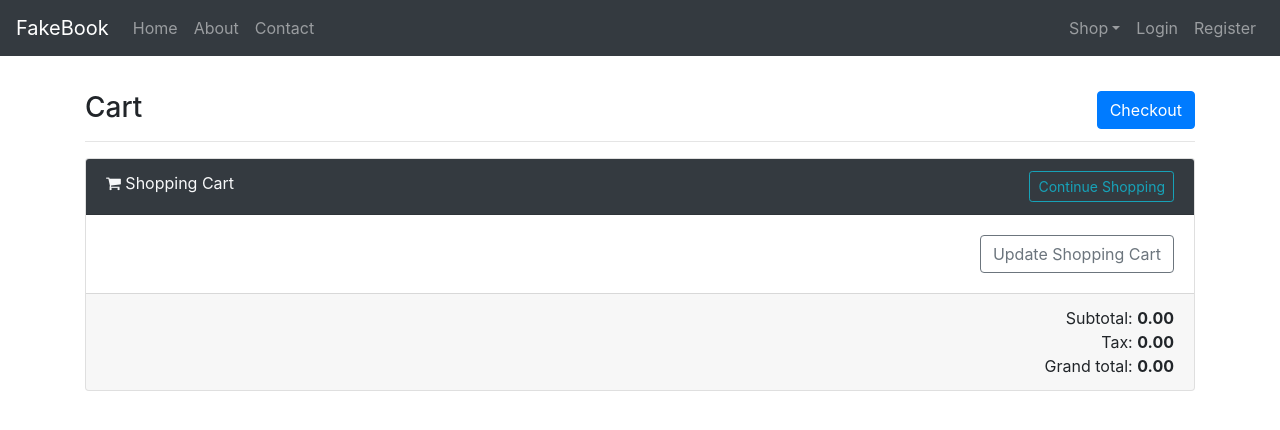
After one commit to Jay8991/fakebook, a Flask app: page /shop/cart in a window 1280 px wide. The commit adds this page. Shown: the top 430 px of the page. Run offline with Flask 2, Linux system fonts and the light colour scheme; data that the repository does not hold is empty; parts of the project's set-up code (start-up, migrations or seed data) failed here and were passed over; some libraries are stand-ins or nearby versions.

Commit message:
added cart

```diff
--- /dev/null
+++ b/app/blueprints/shop/__init__.py
@@ -0,0 +1,5 @@
+from flask import Blueprint
+
+bp = Blueprint('shop', __name__, url_prefix="/shop")
+
+from . import routes, models
--- /dev/null
+++ b/app/blueprints/shop/routes.py
@@ -0,0 +1,78 @@
+from stripe.api_resources import line_item, product
+from werkzeug.utils import redirect
+from .import bp as shop
+from flask import render_template, redirect, url_for, flash, current_app as app
+from .models import Product, Cart
+import stripe
+from flask_login import current_user
+from app import db
+
+@shop.route('/')
+def index():
+    stripe.api_key = app.config.get('STRIPE_TEST_SK')
+    # print(stripe.api_key)
+    context = {
+        'products' : stripe.Product.list()
+    }
+    return render_template('shop/index.html', **context)
+
+@shop.route('/product/add/<id>')
+def add_product(id):
+    print(id)
+    cart_item = Cart.query.filter_by(product_key=str(id)).filter_by(user_id=current_user.get_id()).first()
+    if cart_item:
+        cart_item.quantity += 1
+        db.session.commit()
+        flash('Product added successfully', 'success')
+        return redirect(url_for('shop.index'))
+    cart_item = Cart(product_key=id, user_id=current_user.get_id(), quantity=1)
+    db.session.add(cart_item)
+    db.session.commit()
+
+@shop.route('/cart')
+def cart():
+    stripe.api_key = app.config.get('STRIPE_TEST_SK')
+    cart_items = []
+    for i in Cart.query.filter_by(user_id=current_user.get_id()).all():
+        stripe_product = stripe.Product.retrieve(i.product_key)
+        product_dict = {
+            'product' : stripe_product,
+            'price' : float(stripe.Price.retrieve(stripe_product['metadata']['price_id'])['unit_amount']) / 100,
+            'quantity' : i.quantity
+        }
+        cart_items.append(product_dict)
+    context = {
+        'cart' : cart_items
+    }
+    return render_template('shop/cart.html', **context)
+
+@shop.route('/checkout', methods=['POST'])
+def create_checkout_session():
+    stripe.api_key = app.config.get('STRIPE_TEST_SK')
+    items = [
+        # {
+        #     # Provide the exact Price ID (e.g. pr_1234) of the product you want to sell
+        #     'price': 'price_1K26mIIGBbvkCxLnFjv7dhfy',
+        #     'quantity': 2,
+        # }
+    ]
+
+    for i in Cart.query.filter_by(user_id=current_user.get_id()).all():
+        stripe_product = stripe.Product.retrieve(i.product_key)
+        product_dict = {
+            'price' : stripe.Price.retrieve(stripe_product['metadata']['price_id']),
+            'quantity' : i.quantity
+        }
+        items.append(product_dict)
+
+    try:
+        checkout_session = stripe.checkout.Session.create(
+            line_items=items,
+            mode='payment',
+            success_url='http://localhost:5000/',
+            cancel_url='http://localhost:5000/'
+
+        )
+    except Exception as error:
+        return str(error)
+    return redirect(checkout_session.url, code=303)
--- a/app/templates/layout.html
+++ b/app/templates/layout.html
@@ -5,6 +5,8 @@
     <!-- Required meta tags -->
     <meta charset="utf-8">
     <meta name="viewport" content="width=device-width, initial-scale=1, shrink-to-fit=no">
+
+    <link rel="stylesheet" href="https://cdnjs.cloudflare.com/ajax/libs/font-awesome/4.7.0/css/font-awesome.min.css">
 
     <!-- Bootstrap CSS -->
     <link rel="stylesheet" href="https://stackpath.bootstrapcdn.com/bootstrap/4.3.1/css/bootstrap.min.css" integrity="sha384-ggOyR0iXCbMQv3Xipma34MD+dH/1fQ784/j6cY/iJTQUOhcWr7x9JvoRxT2MZw1T" crossorigin="anonymous">
@@ -50,5 +52,6 @@
     <script src="https://cdnjs.cloudflare.com/ajax/libs/popper.js/1.14.7/umd/popper.min.js" integrity="sha384-UO2eT0CpHqdSJQ6hJty5KVphtPhzWj9WO1clHTMGa3JDZwrnQq4sF86dIHNDz0W1" crossorigin="anonymous"></script>
     <script src="https://stackpath.bootstrapcdn.com/bootstrap/4.3.1/js/bootstrap.min.js" integrity="sha384-JjSmVgyd0p3pXB1rRibZUAYoIIy6OrQ6VrjIEaFf/nJGzIxFDsf4x0xIM+B07jRM" crossorigin="anonymous"></script>
     {{ moment.include_moment() }}
+    <script src="https://js.stripe.com/v3/"></script>
   </body>
 </html>
--- a/app/templates/partials/navigation.html
+++ b/app/templates/partials/navigation.html
@@ -17,6 +17,15 @@
         </li>
     </ul>
     <ul class="navbar-nav ml-auto">
+
+        <li class="nav-item dropdown">
+            <a class="nav-link dropdown-toggle" href="#" id="dropdownId" data-toggle="dropdown" aria-haspopup="true" aria-expanded="false">Shop</a>
+            <div class="dropdown-menu" aria-labelledby="dropdownId">
+                <a class="dropdown-item" href="{{ url_for('shop.index') }}">Products</a>
+                <a class="dropdown-item" href="{{ url_for('shop.cart') }}">Cart</a>
+            </div>
+        </li>
+
         {% if not current_user.is_authenticated %}
         <li class="nav-item">
             <a class="nav-link" href="{{ url_for('auth.login') }}">Login</a>
--- /dev/null
+++ b/app/templates/shop/cart.html
@@ -0,0 +1,90 @@
+{% extends 'layout.html' %}
+
+{% block content %}
+
+    <div>
+        <h3>
+            Cart
+            <span class="float-right">
+                <form action="{{ url_for('shop.create_checkout_session') }}" method="post">
+                    <input id="checkout-button" type="submit" class="btn btn-primary" value="Checkout">
+                </form>
+            </span>
+        </h3>
+        <hr>
+
+        <div class="card shopping-cart">
+            <div class="card-header bg-dark text-light">
+                <i class="fa fa-shopping-cart" aria-hidden="true"></i>
+                Shopping Cart
+                <a href="{{ url_for('shop.index') }}" class="btn btn-outline-info btn-sm pull-right">Continue Shopping</a>
+                <div class="clearfix"></div>
+            </div>
+            <div class="card-body">
+
+                {% for p in cart %}
+                    <!-- PRODUCT -->
+                    <div class="row">
+                        <div class="col-12 col-sm-12 col-md-2 text-center">
+                            <img class="img-responsive" src="{{ p.product.images[0] }}" alt="{{ p.product.name }}" height="80">
+                        </div>
+                        <div class="col-12 text-sm-center col-sm-12 text-md-left col-md-6">
+                            <h4 class="product-name"><strong>{{ p.product.name }}</strong></h4>
+                            <h4>
+                                <small></small>
+                            </h4>
+                        </div>
+                        <div class="col-12 col-sm-12 text-sm-center col-md-4 text-md-right row">
+                            <div class="col-3 col-sm-3 col-md-6 text-md-right" style="padding-top: 5px">
+                                <h6><strong>${{ p.price }} <span class="text-muted">x</span></strong></h6>
+                            </div>
+                            <div class="col-4 col-sm-4 col-md-4">
+                                <div class="quantity">
+                                    <input type="number" step="1" max="99" min="1" value="{{ p.quantity }}" title="Qty" class="qty" size="4">
+                                </div>
+                            </div>
+                            <div class="col-2 col-sm-2 col-md-2 text-right">
+                                <button type="button" class="btn btn-outline-danger btn-xs">
+                                    <i class="fa fa-trash" aria-hidden="true"></i>
+                                </button>
+                            </div>
+                        </div>
+                    </div>
+                    <hr>
+                    <!-- END PRODUCT -->
+                {% endfor %}
+
+                <div class="pull-right">
+                    <a href="" class="btn btn-outline-secondary pull-right">
+                        Update Shopping Cart
+                    </a>
+                </div>
+            </div>
+            <div class="card-footer">
+                <!-- <div class="coupon col-md-5 col-sm-5 no-padding-left pull-left">
+                        <div class="row">
+                            <div class="col-6">
+                                <input type="text" class="form-control" placeholder="cupone code">
+                            </div>
+                            <div class="col-6">
+                                <input type="submit" class="btn btn-default" value="Use cupone">
+                            </div>
+                        </div>
+                    </div> -->
+                <div class="text-right">
+                    <div class="cart-totals">
+                        Subtotal: <b>0.00</b>
+                    </div>
+                    <div class="cart-totals">
+                        Tax: <b>0.00</b>
+                    </div>
+                    <div class="cart-totals">
+                        Grand total: <b>0.00</b>
+                    </div>
+                </div>
+            </div>
+        </div>
+
+    </div>
+
+{% endblock content %}
--- a/config.py
+++ b/config.py
@@ -5,9 +5,9 @@ import os
 
 # specify the file location for the current directory
 basedir = os.path.abspath(os.path.dirname(__name__))
+
 # load the environmental variables from the .env file
 load_dotenv(os.path.join(basedir, '.env'))
-
 
 class Config:
     FLASK_APP = os.getenv('FLASK_APP')
@@ -16,3 +16,5 @@ class Config:
         SQLALCHEMY_DATABASE_URI = os.getenv('SQLALCHEMY_DATABASE_URI').replace('postgres', 'postgresql')
     SQLALCHEMY_TRACK_MODIFICATIONS = os.getenv('SQLALCHEMY_TRACK_MODIFICATIONS')
     SECRET_KEY=os.getenv('SECRET_KEY')
+    STRIPE_TEST_PK = os.getenv('STRIPE_TEST_PK')
+    STRIPE_TEST_SK = os.getenv('STRIPE_TEST_SK')
--- a/run.py
+++ b/run.py
@@ -1 +1,18 @@
-from app import app
+# from re import M
+from app import cli, create_app, db
+from app.blueprints.shop.models import Product
+from app.blueprints.auth.models import User
+from app.blueprints.main.models import Post
+
+
+app = create_app()
+cli.register(app)
+
+@app.shell_context_processor
+def make_context():
+    return {
+        'db' : db,
+        'Product' : Product,
+        'User' : User,
+        'Post' : Post
+    }
```
Also changed, not shown: app/__init__.py (+25 -12 lines), app/blueprints/shop/models.py (added, +14 -0 lines), app/cli.py (added, +30 -0 lines), app/templates/shop/index.html (added, +28 -0 lines), migrations/versions/4091cd0c470f_added_cart_model.py (added, +35 -0 lines), migrations/versions/5adfae4bf130_added_product_model.py (added, +35 -0 lines), migrations/versions/66c8cd2298d1_.py (added, +30 -0 lines), migrations/versions/73be758b4bf7_.py (added, +28 -0 lines), migrations/versions/dbb6e4309158_added_cart_model.py (added, +28 -0 lines), requirements.txt (+8 -0 lines). Lines whose indentation alone changed are shown as unchanged.
